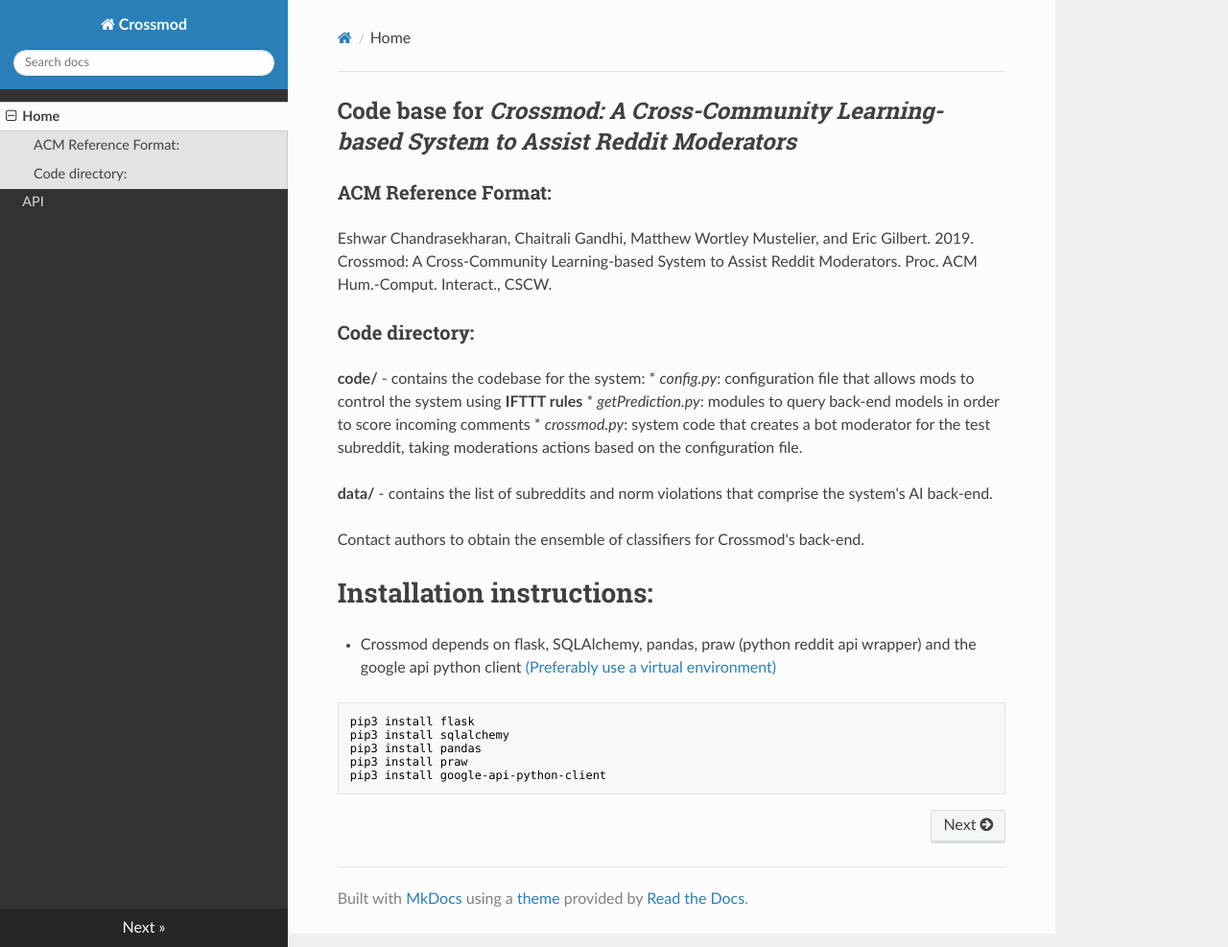
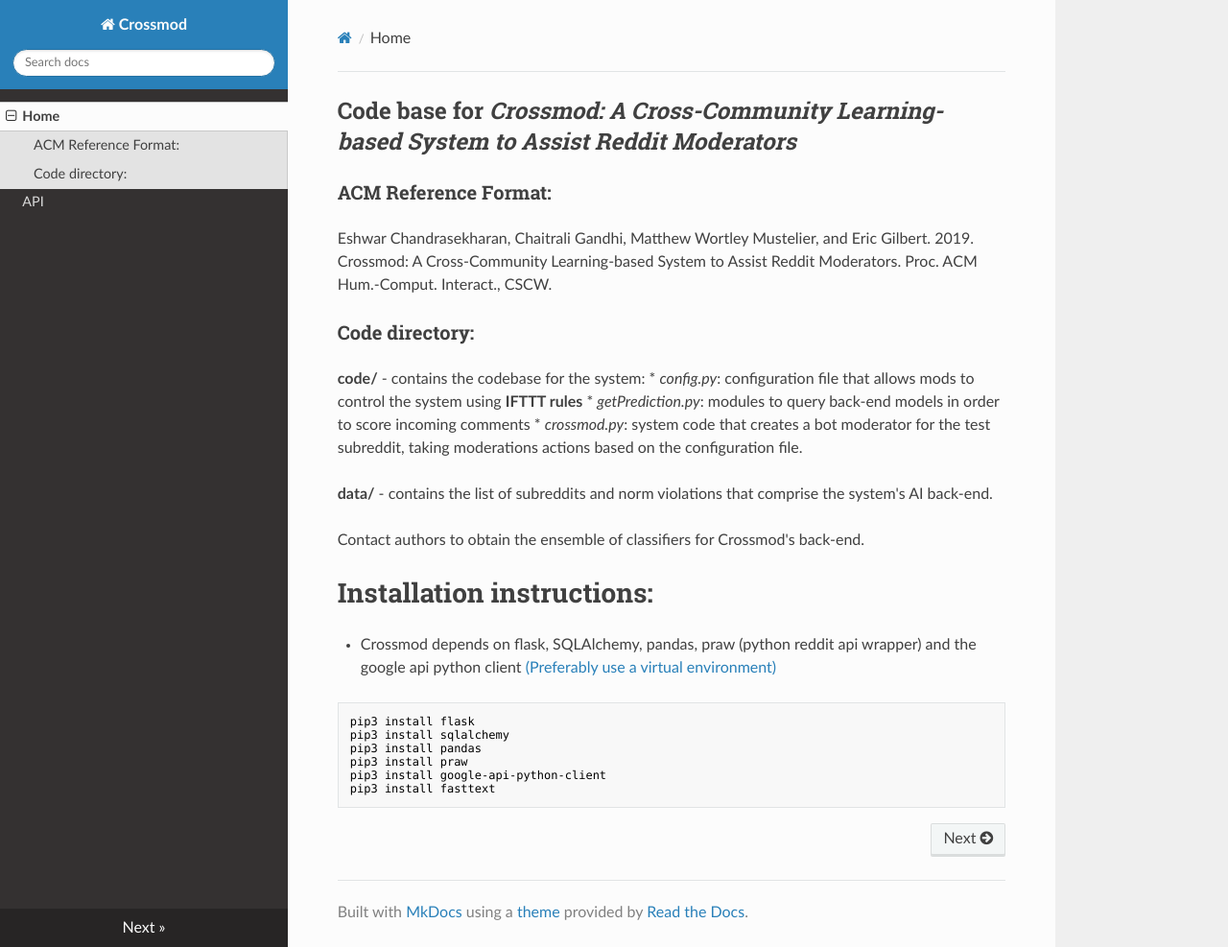
Before and after one commit to adishy/crossmod, an MkDocs documentation site: the page built from docs/docs/index.md, in a window 1280 px wide and 987 px high. Shown: the whole window at 96% size. Built offline with MkDocs 1.6.1, drawn with Linux system fonts in a browser that asks for light colours; nearby versions of some CDN libraries.

Commit message:
Updated dependencies in index.md

````diff
--- a/docs/docs/index.md
+++ b/docs/docs/index.md
@@ -25,4 +25,5 @@
 pip3 install pandas
 pip3 install praw
 pip3 install google-api-python-client
+pip3 install fasttext
 ```
````
